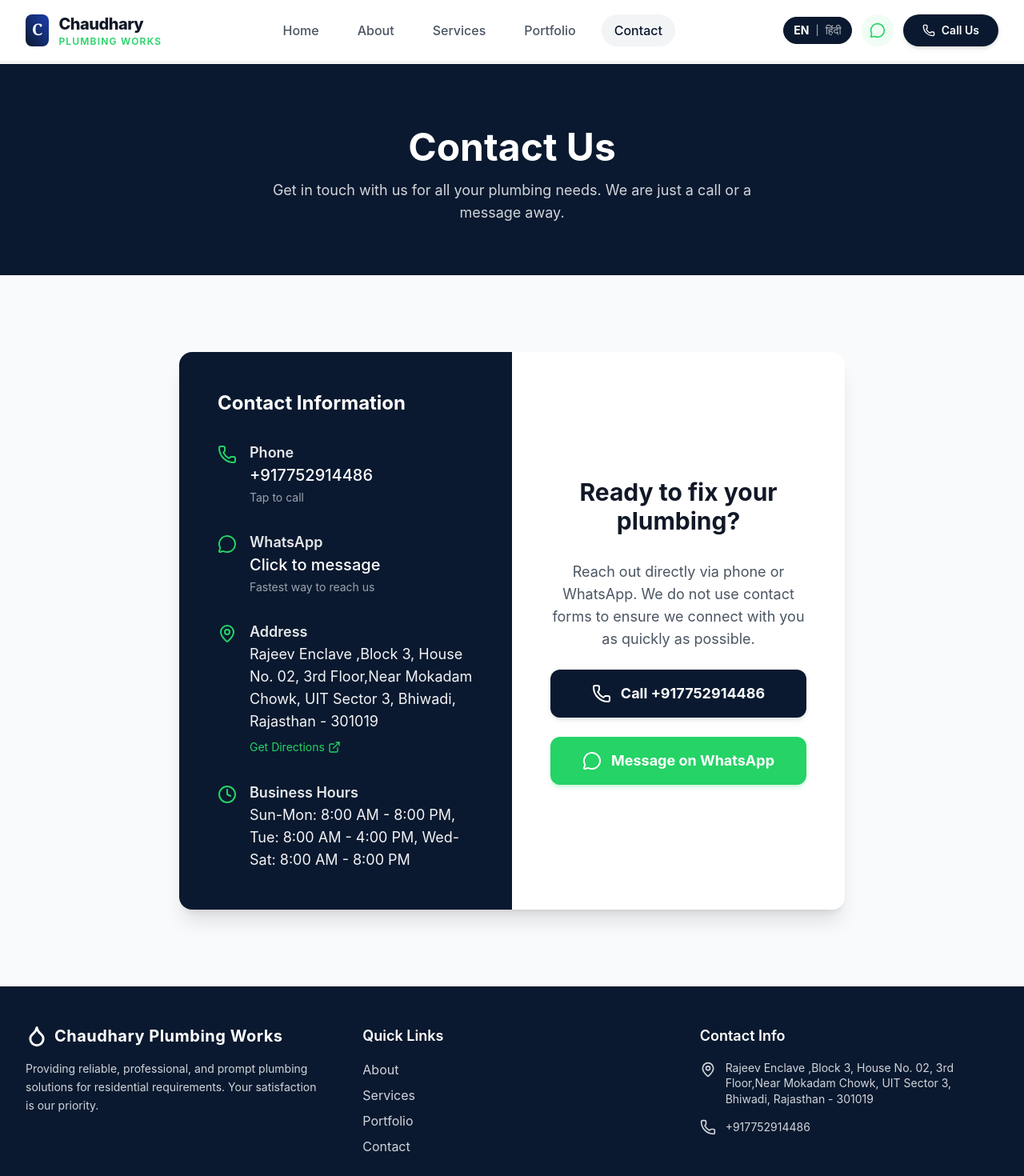
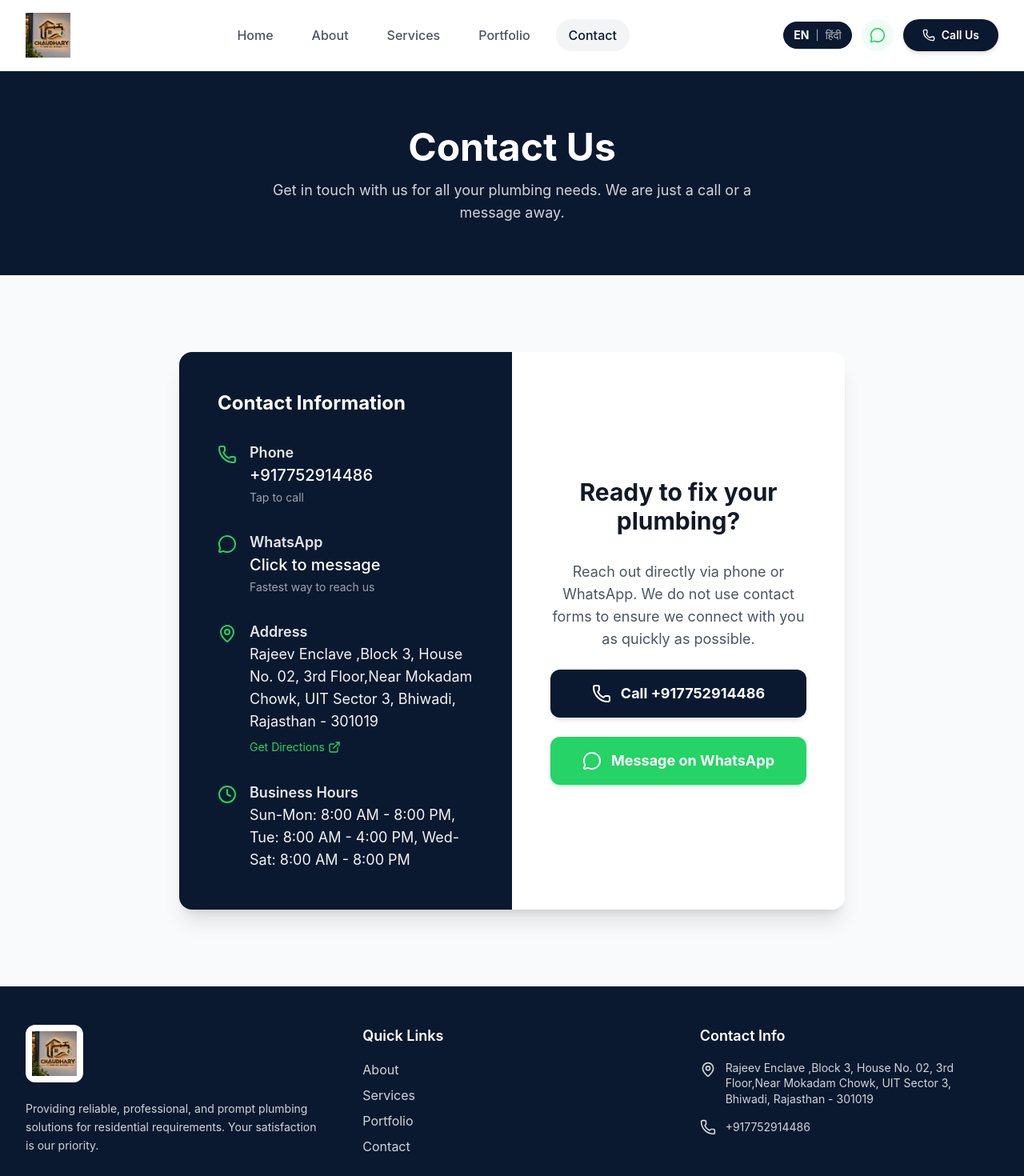
Before and after one commit to khushi934/chaudhary_plumbing, a React (Vite) app: page /contact in a window 1280 px wide. Shown: the top 1470 px of the page at 80% size. Built offline with nearby package versions, Linux system fonts and the light colour scheme.

Commit message:
feat: add Chaudhary Plumbing Works logo to navbar and footer

```diff
--- a/src/components/Footer.jsx
+++ b/src/components/Footer.jsx
@@ -1,7 +1,8 @@
 import { Link } from 'react-router-dom';
-import { Phone, MapPin, Mail, Droplet } from 'lucide-react';
+import { Phone, MapPin, Mail } from 'lucide-react';
 import { BUSINESS } from '../data/business';
 import { useLanguage } from '../context/LanguageContext';
+import logo from '../assets/logo.jpg';
 
 const Footer = () => {
   const currentYear = new Date().getFullYear();
@@ -14,9 +15,14 @@ const Footer = () => {
 
           {/* Brand Col */}
           <div className="space-y-4">
-            <Link to="/" className="flex items-center gap-2">
-              <Droplet className="h-7 w-7 text-white" strokeWidth={2.5} />
-              <span className="font-bold text-xl tracking-wide">{BUSINESS.name}</span>
+            <Link to="/" className="inline-block">
+              <div className="bg-white rounded-xl p-2 inline-block">
+                <img
+                  src={logo}
+                  alt="Chaudhary Plumbing Works"
+                  className="h-14 w-auto object-contain"
+                />
+              </div>
             </Link>
             <p className="text-gray-300 text-sm leading-relaxed max-w-sm mt-4">
               {t('footer.description')}
--- a/src/components/Navbar.jsx
+++ b/src/components/Navbar.jsx
@@ -4,6 +4,7 @@ import { Menu, X, Phone, MessageCircle } from 'lucide-react';
 import { BUSINESS } from '../data/business';
 import { useLanguage } from '../context/LanguageContext';
 import LanguageSwitcher from './LanguageSwitcher';
+import logo from '../assets/logo.jpg';
 
 const Navbar = () => {
   const [isOpen, setIsOpen] = useState(false);
@@ -46,20 +47,14 @@ const Navbar = () => {
         <div className="max-w-7xl mx-auto px-4 sm:px-6 lg:px-8">
           <div className="flex justify-between items-center">
 
-            {/* Elegant Logomark */}
+            {/* Logo */}
             <div className="flex items-center shrink-0">
-              <Link to="/" className="flex items-center gap-3 group" onClick={closeMenu}>
-                <div className="bg-gradient-to-tr from-brand-navy to-blue-800 text-white p-2 rounded-lg shadow-inner group-hover:scale-105 transition-transform duration-300">
-                  <span className="font-serif font-bold text-xl leading-none">C</span>
-                </div>
-                <div className="flex flex-col">
-                  <span className="font-extrabold text-lg md:text-xl text-gray-900 tracking-tight leading-tight group-hover:text-brand-navy transition-colors">
-                    Chaudhary
-                  </span>
-                  <span className="text-[10px] sm:text-xs font-semibold text-brand-green tracking-widest uppercase leading-none">
-                    Plumbing Works
-                  </span>
-                </div>
+              <Link to="/" onClick={closeMenu}>
+                <img
+                  src={logo}
+                  alt="Chaudhary Plumbing Works"
+                  className="h-12 md:h-14 w-auto object-contain transition-transform duration-300 hover:scale-105"
+                />
               </Link>
             </div>
 
```
Also changed, not shown: src/assets/logo.jpg (added).
